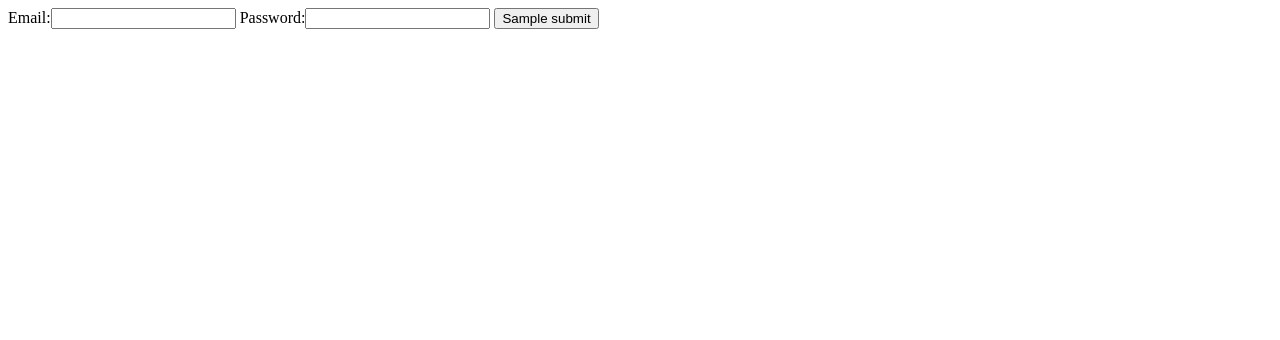
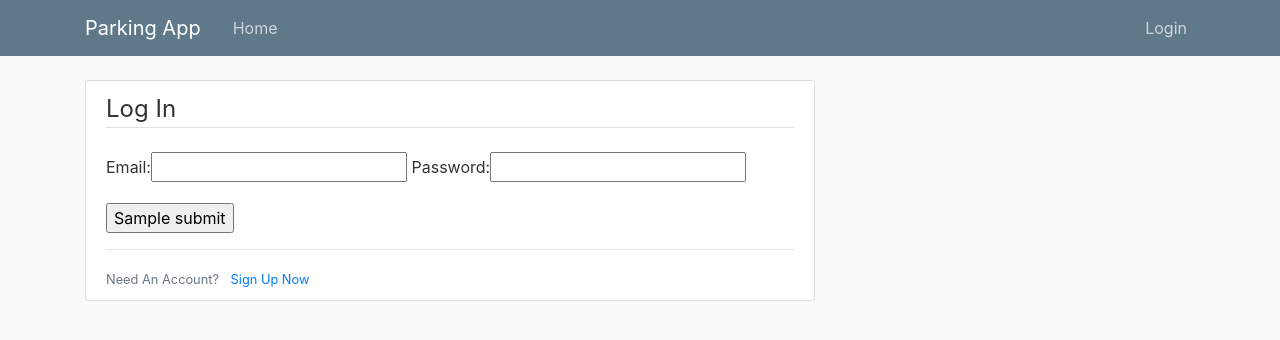
Before and after one commit to billybimbob/cs487-project, a Django app: template accounts/templates/accounts/signin.html in a window 1280 px wide. Shown: the top 340 px of the page. Run offline with Django 3.2, Linux system fonts and the light colour scheme; tables that the repository leaves empty hold one stand-in row (values such as "Sample post"); the template is opened without the code that fills it: values that come from a table or form of the project are taken from there, most other values are stand-ins (such as "Sample title", 1, 10 or a date in 2020); some libraries are stand-ins or nearby versions.

Commit message:
Changes to signin.html implementing a base for the rest of the website

```diff
--- /dev/null
+++ b/accounts/static/accounts/main.css
@@ -0,0 +1,84 @@
+body {
+    background: #fafafa;
+    color: #333333;
+    margin-top: 5rem;
+}
+
+h1, h2, h3, h4, h5, h6 {
+color: #444444;
+}
+
+ul {
+margin: 0;
+}
+
+.bg-steel {
+background-color: #5f788a;
+}
+
+.site-header .navbar-nav .nav-link {
+color: #cbd5db;
+}
+
+.site-header .navbar-nav .nav-link:hover {
+color: #ffffff;
+}
+
+.site-header .navbar-nav .nav-link.active {
+font-weight: 500;
+}
+
+.content-section {
+background: #ffffff;
+padding: 10px 20px;
+border: 1px solid #dddddd;
+border-radius: 3px;
+margin-bottom: 20px;
+}
+
+.article-title {
+color: #444444;
+}
+
+a.article-title:hover {
+color: #428bca;
+text-decoration: none;
+}
+
+.article-content {
+white-space: pre-line;
+}
+
+.article-img {
+height: 65px;
+width: 65px;
+margin-right: 16px;
+}
+
+.article-metadata {
+padding-bottom: 1px;
+margin-bottom: 4px;
+border-bottom: 1px solid #e3e3e3
+}
+
+.article-metadata a:hover {
+color: #333;
+text-decoration: none;
+}
+
+.article-svg {
+width: 25px;
+height: 25px;
+vertical-align: middle;
+}
+
+.account-img {
+height: 125px;
+width: 125px;
+margin-right: 20px;
+margin-bottom: 16px;
+}
+
+.account-heading {
+font-size: 2.5rem;
+}
--- /dev/null
+++ b/accounts/templates/accounts/base.html
@@ -0,0 +1,53 @@
+{% load static %}
+<!DOCTYPE html>
+<html lang="en">
+<head>
+    <meta charset="UTF-8">
+    <meta name="viewport" content="width=device-width, initial-scale=1.0">
+
+    <!-- Bootstrap CSS -->
+    <link rel="stylesheet" href="https://stackpath.bootstrapcdn.com/bootstrap/4.4.1/css/bootstrap.min.css" integrity="sha384-Vkoo8x4CGsO3+Hhxv8T/Q5PaXtkKtu6ug5TOeNV6gBiFeWPGFN9MuhOf23Q9Ifjh" crossorigin="anonymous">
+
+    <link rel="stylesheet" href="{% static 'mainSite/main.css' %}">
+
+    {% if title %}
+        <title>CS 487 Final Project - {{ title }}</title>
+    {% else %}
+        <title>CS 487 Final Project</title>
+    {% endif %}
+</head>
+<body>
+    <header class="site-header">
+        <nav class="navbar navbar-expand-md navbar-dark bg-steel fixed-top">
+            <div class="container">
+                <a class="navbar-brand mr-4" href="/">Parking App</a>
+                <button class="navbar-toggler" type="button" data-toggle="collapse" data-target="#navbarToggle" aria-controls="navbarToggle" aria-expanded="false" aria-label="Toggle navigation">
+                <span class="navbar-toggler-icon"></span>
+                </button>
+                <div class="collapse navbar-collapse" id="navbarToggle">
+                <div class="navbar-nav mr-auto">
+                    <a class="nav-item nav-link" href="#">Home</a>
+                </div>
+                <!-- Navbar Right Side -->
+                <div class="navbar-nav">
+                        <a class="nav-item nav-link" href="#">Login</a>
+                </div>
+                </div>
+            </div>
+        </nav>
+    </header>
+    <main role="main" class="container">
+        <div class="row">
+            <div class="col-md-8">
+                {% block content %}{% endblock %}
+            </div>
+        </div>
+    </main>
+
+    <!-- Optional JavaScript -->
+    <!-- jQuery first, then Popper.js, then Bootstrap JS -->
+    <script src="https://code.jquery.com/jquery-3.4.1.slim.min.js" integrity="sha384-J6qa4849blE2+poT4WnyKhv5vZF5SrPo0iEjwBvKU7imGFAV0wwj1yYfoRSJoZ+n" crossorigin="anonymous"></script>
+    <script src="https://cdn.jsdelivr.net/npm/popper.js@1.16.0/dist/umd/popper.min.js" integrity="sha384-Q6E9RHvbIyZFJoft+2mJbHaEWldlvI9IOYy5n3zV9zzTtmI3UksdQRVvoxMfooAo" crossorigin="anonymous"></script>
+    <script src="https://stackpath.bootstrapcdn.com/bootstrap/4.4.1/js/bootstrap.min.js" integrity="sha384-wfSDF2E50Y2D1uUdj0O3uMBJnjuUD4Ih7YwaYd1iqfktj0Uod8GCExl3Og8ifwB6" crossorigin="anonymous"></script>
+</body>
+</html>
--- a/accounts/templates/accounts/signin.html
+++ b/accounts/templates/accounts/signin.html
@@ -1,10 +1,32 @@
+{% extends "accounts/base.html" %}
+{% block content %}
+    <div class="content-section">
+        <form action="accounts/{{ target }}" method="{{ method }}">
+            {% csrf_token %}
+            <fieldset class="form-group">
+                <legend class="border-bottom mb-4">Log In</legend>
+                {{ form }}
+            </fieldset>
+            <div class="form-group">
+                <input type="submit" value="{{ submit }}">
+            </div>
+        </form>
+        <div class="border-top pt-3">
+            <small class="text-muted">
+                Need An Account? <a class="ml-2" href="{% url 'register' %}">Sign Up Now</a>
+            </small>
+        </div>
+    </div>
+{% endblock content %}
+
+<!--
 <!DOCTYPE html>
 <html xml:lang="en" lang="en">
 
-<!--
+
     this page will be a login screen to login to an account
     should also have tabs to create an account, or login as guest
--->
+
 
 <head>
 
@@ -17,3 +39,4 @@
         <input type="submit" value="{{ submit }}">
     </form>
 </body>
+-->
```
